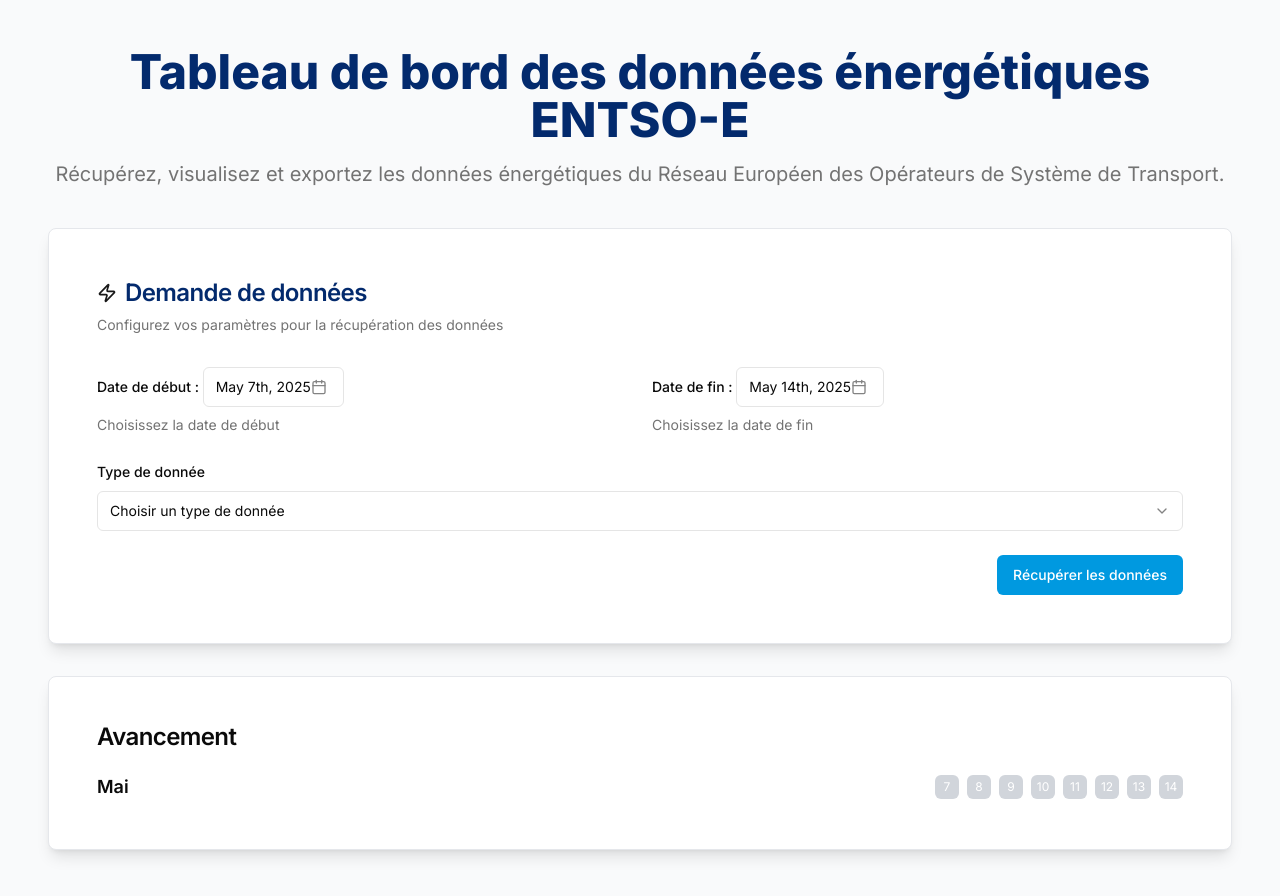
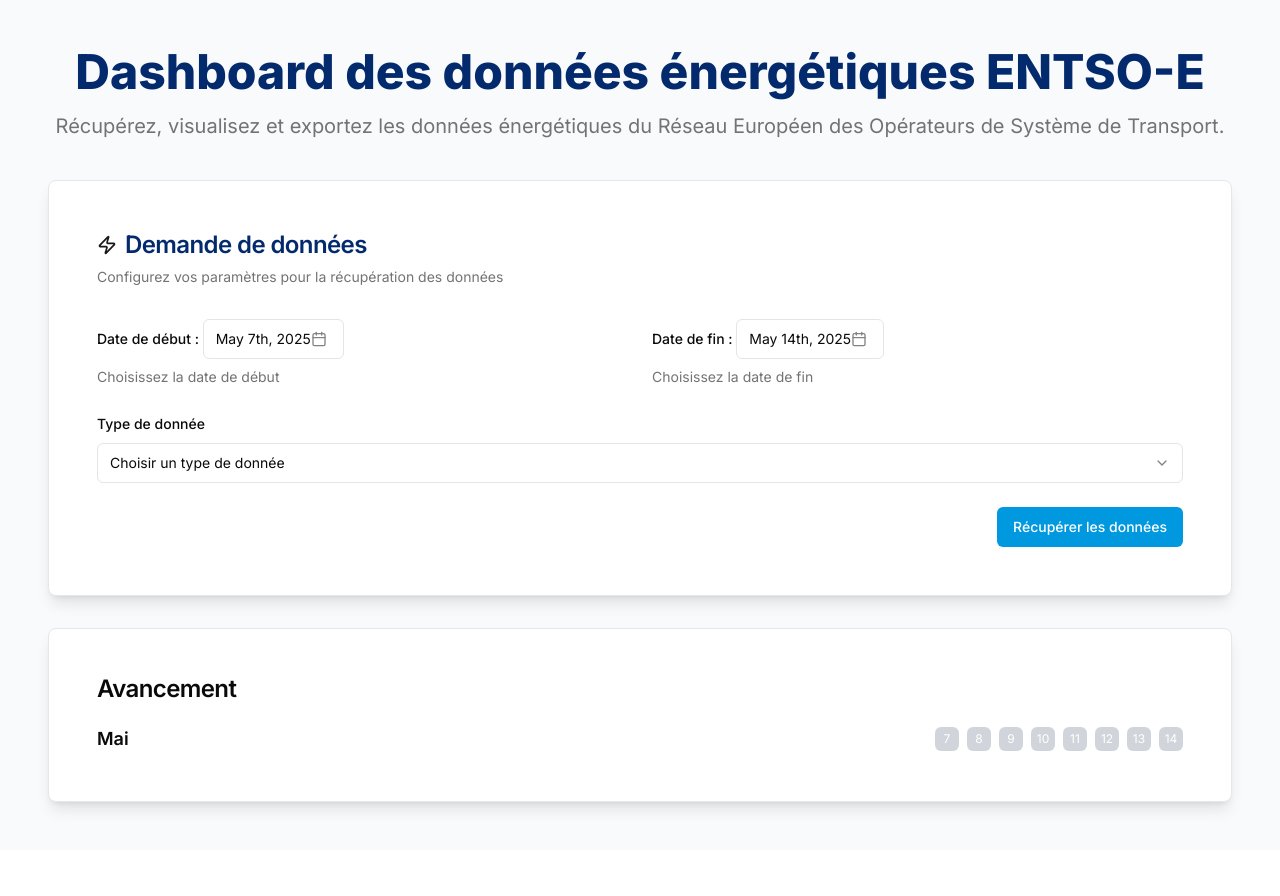
Before and after one commit to liliangillier/smart-entsoe, a Next.js app: page / in a window 1280 px wide. After the commit the page ends 850 px from the top, so only its background shows below. Built offline with nearby package versions, Linux system fonts and the light colour scheme.

Commit message:
Update page.tsx

```diff
--- a/app/page.tsx
+++ b/app/page.tsx
@@ -7,7 +7,7 @@ export default function Home() {
         <header className="text-center mb-10">
           {/* Titre principal */}
           <h1 className="text-5xl font-extrabold text-brand-dark mb-4">
-            Tableau de bord des données énergétiques ENTSO-E
+            Dashboard des données énergétiques ENTSO-E
           </h1>
           <p className="text-muted-foreground text-xl">
             Récupérez, visualisez et exportez les données énergétiques du Réseau
```
